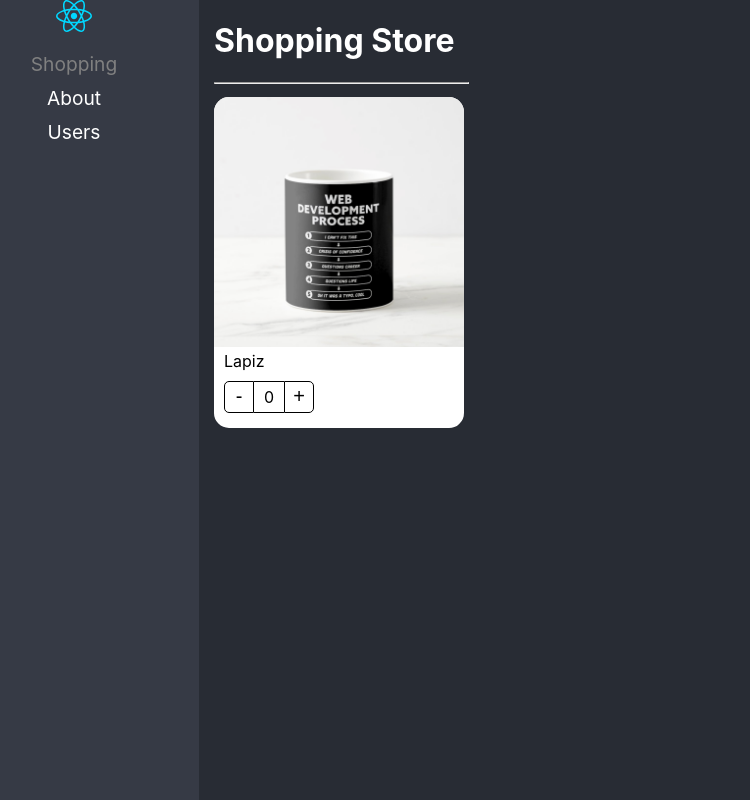
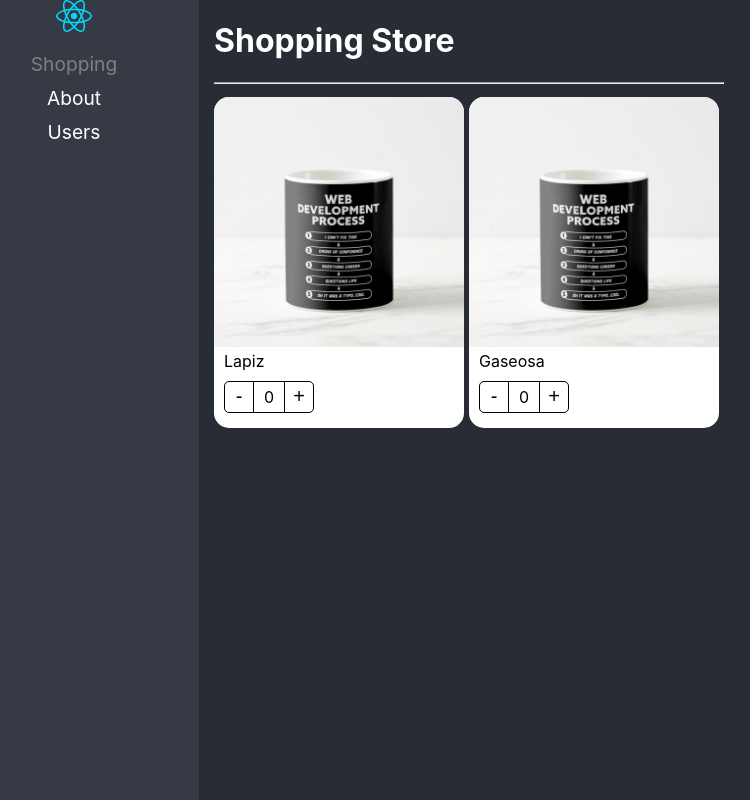
Before and after one commit to OscarAristizabalDev/ReactPROApp, a React (Vite) app: page / in a window 1280 px wide. Shown: the whole page, without its empty margins (51-801 px from the left). Built offline with nearby package versions, Linux system fonts and the light colour scheme.

Commit message:
Component compount finished

```diff
--- /dev/null
+++ b/src/02-component-patterns/components/ProductButtons.tsx
@@ -0,0 +1,23 @@
+import { useContext } from "react";
+import { ProductContext } from "./ProductCard";
+
+import styles from "../styles/styles.module.css"
+
+export const ProductButtons = () => {
+
+    const { increaseBy, counter } = useContext(ProductContext);
+
+    return (
+        <div className={styles.buttonsContainer}>
+            <button
+                className={styles.buttonMinus}
+                onClick={() => increaseBy(-1)}>-</button>
+
+            <div className={styles.countLabel}>{counter}</div>
+
+            <button
+                className={styles.buttonAdd}
+                onClick={() => increaseBy(1)}>+</button>
+        </div>
+    )
+}
--- a/src/02-component-patterns/components/ProductCard.tsx
+++ b/src/02-component-patterns/components/ProductCard.tsx
@@ -1,63 +1,26 @@
+import { createContext } from "react"
+
 import { useProduct } from "../hooks/useProduct"
 
+import { ProductCardProps, ProductContextProps } from "../interfaces/interfaces";
+
+
 import styles from "../styles/styles.module.css"
-import noImage from "../assets/no-image.jpg"
 
-interface Props {
-    product: Product
-}
+// Contexto que se comporte con todos los componentes hijos
+export const ProductContext = createContext({} as ProductContextProps);
+const { Provider } = ProductContext;
 
-interface Product {
-    id: string,
-    title: string,
-    image?: string
-}
-
-interface ProductButtonsProps {
-    counter: number,
-    increaseBy: (value: number) => void
-}
-
-export const ProductImage = ({ img = '' }) => {
-    return (
-        <img className={styles.productImg} src={img ? img : noImage} alt="Product Image" />
-    )
-}
-
-export const ProductTitle = ({ title }: { title: string }) => {
-    return (
-        <span className={styles.productDescription}>{title}</span>
-    )
-}
-
-export const ProductButtons = ({ counter, increaseBy }: ProductButtonsProps) => {
-    return (
-        <div className={styles.buttonsContainer}>
-            <button
-                className={styles.buttonMinus}
-                onClick={() => increaseBy(-1)}>-</button>
-
-            <div className={styles.countLabel}>{counter}</div>
-
-            <button
-                className={styles.buttonAdd}
-                onClick={() => increaseBy(1)}>+</button>
-        </div>
-    )
-}
-
-export const ProductCard = ({ product }: Props) => {
+export const ProductCard = ({ children, product }: ProductCardProps) => {
 
     const { counter, increaseBy } = useProduct();
 
     return (
-        <div className={styles.productCard}>
+        <Provider value={{ counter, increaseBy, product }}>
 
-            <ProductImage img={product.image} />
-
-            <ProductTitle title={product.title} />
-
-            <ProductButtons counter={counter} increaseBy={increaseBy} />
-        </div>
+            <div className={styles.productCard}>
+                {children}
+            </div>
+        </Provider>
     )
 }
--- /dev/null
+++ b/src/02-component-patterns/components/ProductImage.tsx
@@ -0,0 +1,26 @@
+import { useContext } from "react";
+
+import { ProductContext } from "./ProductCard";
+
+import styles from "../styles/styles.module.css"
+import noImage from "../assets/no-image.jpg"
+
+export const ProductImage = ({ img = '' }) => {
+
+    const { product } = useContext(ProductContext);
+    let imgToShow: string;
+
+    if (img) {
+        imgToShow = img;
+    }
+    else if (product.image) {
+        imgToShow = product.image;
+    } else {
+        imgToShow = noImage;
+    }
+
+
+    return (
+        <img className={styles.productImg} src={imgToShow} alt="Product Image" />
+    )
+}
--- /dev/null
+++ b/src/02-component-patterns/components/ProductTitle.tsx
@@ -0,0 +1,14 @@
+import { useContext } from "react";
+
+import { ProductContext } from "./ProductCard";
+
+import styles from "../styles/styles.module.css"
+
+export const ProductTitle = ({ title }: { title?: string }) => {
+
+    const { product } = useContext(ProductContext);
+
+    return (
+        <span className={styles.productDescription}>{title ? title : product.title }</span>
+    )
+}
--- /dev/null
+++ b/src/02-component-patterns/components/index.ts
@@ -0,0 +1,16 @@
+import { ProductCard as ProductCardHOC } from "./ProductCard";
+import { ProductCardHOCProps } from "../interfaces/interfaces";
+
+import { ProductButtons, ProductImage, ProductTitle } from ".";
+
+
+export { ProductImage } from "./ProductImage";
+export { ProductTitle } from "./ProductTitle";
+export { ProductButtons } from "./ProductButtons";
+
+// se agregan atributos a ProductCard
+export const ProductCard  : ProductCardHOCProps = Object.assign(ProductCardHOC,{
+    Title: ProductTitle,
+    Image: ProductImage,
+    Buttons: ProductButtons
+})
--- /dev/null
+++ b/src/02-component-patterns/interfaces/interfaces.ts
@@ -0,0 +1,26 @@
+import { ReactElement } from "react"
+
+export interface ProductCardProps {
+    product: Product,
+    children?: ReactElement | ReactElement[]
+}
+
+export interface Product {
+    id: string,
+    title: string,
+    image?: string
+}
+
+export interface ProductContextProps {
+    counter: number,
+    increaseBy: (value: number) => void,
+    product: Product
+}
+
+// Interface utilizado para el componente padre, se definen los componentes hijos
+export interface ProductCardHOCProps {
+    ({ children, product }: ProductCardProps): JSX.Element,
+    Title: ({ title }: { title?: string }) => JSX.Element,
+    Image: ({ img }: { img?: string }) => JSX.Element,
+    Buttons: () => JSX.Element
+}
--- a/src/02-component-patterns/pages/ShoppingPage.tsx
+++ b/src/02-component-patterns/pages/ShoppingPage.tsx
@@ -1,4 +1,5 @@
-import { ProductCard } from "../components/ProductCard"
+import { ProductButtons, ProductCard, ProductImage, ProductTitle } from "../components"
+
 
 const product = {
     id: "1",
@@ -17,7 +18,15 @@
                 flexWrap: "wrap"
             }}>
                 <ProductCard product={product}>
+                    <ProductImage />
+                    <ProductTitle />
+                    <ProductButtons />
+                </ProductCard>
 
+                <ProductCard product={product}>
+                    <ProductCard.Image />
+                    <ProductCard.Title title="Gaseosa" />
+                    <ProductCard.Buttons />
                 </ProductCard>
             </div>
         </div>
```
